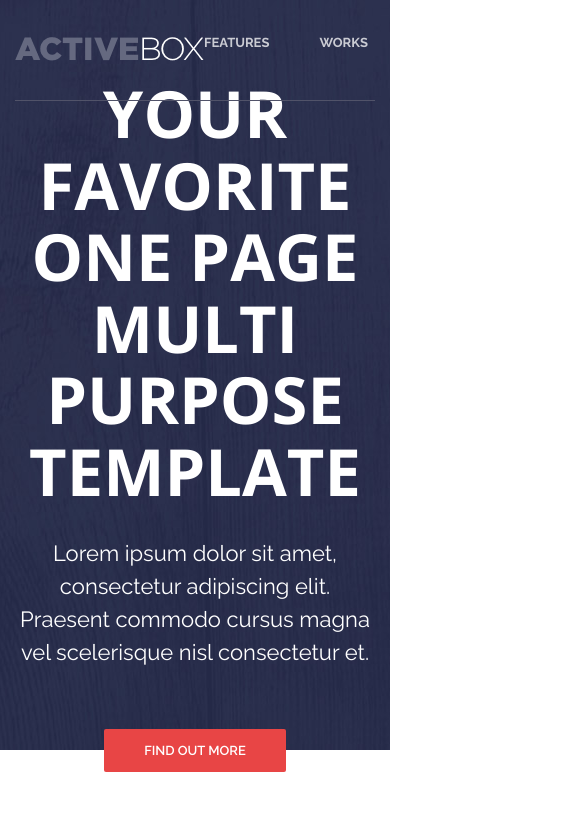
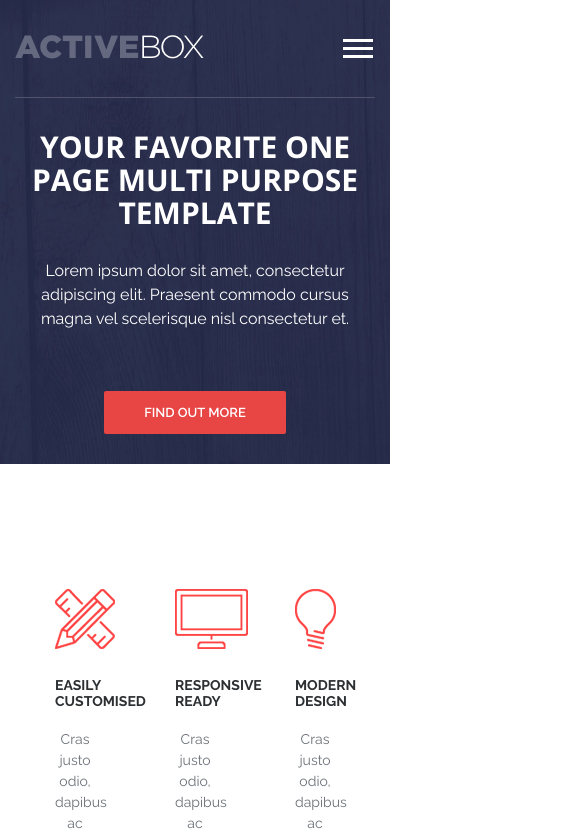
Before and after one commit to EugenPriymak/tng02, a plain HTML site: page index.html in a window 390 px wide. Shown: the top 836 px of the page, 585 px wide, since content can reach past the window. Drawn offline with nearby package versions, Linux system fonts and the light colour scheme.

Commit message:
start adaptive css styles add 'burger' button for .nav

```diff
--- a/index.html
+++ b/index.html
@@ -6,6 +6,7 @@
         <link rel="preconnect" href="https://fonts.gstatic.com" crossorigin>
         <link href="https://fonts.googleapis.com/css2?family=Cardo:ital@1&family=Open+Sans:wght@700&family=Raleway:wght@300;400;600;700&display=swap" rel="stylesheet">
         <link rel="stylesheet" type="text/css" href="style.css">
+        <meta name="viewport" content="width=device-width, initial-scale=1">
         <title>Activebox</title>
     </head>
     <body>
@@ -62,6 +63,10 @@
                         <a class="nav__link" href="#">TESTIMONIALS</a>
                         <a class="nav__link" href="#">DOWNLOAD</a>
                     </nav>
+
+                    <button type="button" class="burger">
+                        <span class="burger__item"></span>
+                    </button>
                 </div>
             </div>
         </header>
--- a/style.css
+++ b/style.css
@@ -73,11 +73,11 @@ p {
     flex-direction: column;
     justify-content: center;
     height: 750px;
-    background: #31344e url(img/intro-bg.jpg) no-repeat center / cover;
-    /* background-image: url(img/intro-bg.jpg); */
-    /* background-repeat: no-repeat;
+    /* background: #31344e url(img/intro-bg.jpg) no-repeat center / cover; */
+    background-image: url(img/intro-bg.jpg);
+    background-repeat: no-repeat;
     background-position: center;
-    background-size: cover; */
+    background-size: cover;
     padding-top: 100px;
 }
 .intro__inner {
@@ -419,3 +419,69 @@ margin-bottom: 60px;
 .copyright__text span {
     color: #fff;
 }
+/* ====== Burger ======*/
+
+.burger {
+    display: none;
+    background: none;
+    border: 0;
+    padding: 9px 2px;
+    cursor: pointer;
+}
+.burger__item {
+    display: block;
+    width: 30px;
+    height: 3px;
+    background-color: #fff;
+
+    position: relative;
+}
+.burger__item:before,
+.burger__item:after {
+    content: "";
+    width: 100%;
+    height: 100%;
+
+    background-color: #fff;
+
+    position: absolute;
+    left: 0;
+    z-index: 1;
+}
+.burger__item:before {
+    top: -8px;
+}
+.burger__item:after {
+    bottom: -8px;
+}
+
+/* ====== Media ======*/
+
+@media (max-width: 991px) {
+
+    /* Nav */
+    .nav {
+        display: none;
+    }
+    .burger {
+        display: block;
+    }
+    .intro__title {
+        font-size: 40px;
+    }
+}
+
+@media (max-width: 767px) {
+    .intro {
+        height: auto;
+        padding: 130px 0 30px;
+    }
+
+    .intro__title {
+        font-size:30px;
+    }
+
+    .intro__subtitle {
+        font-size: 16px;
+    }
+}
```
